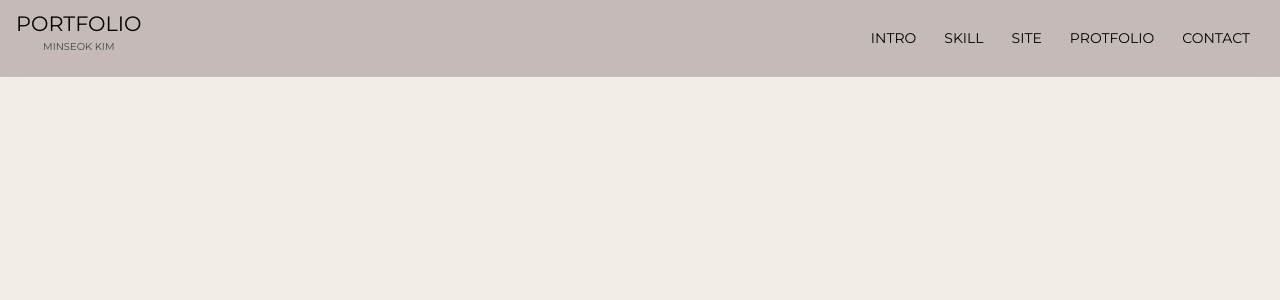
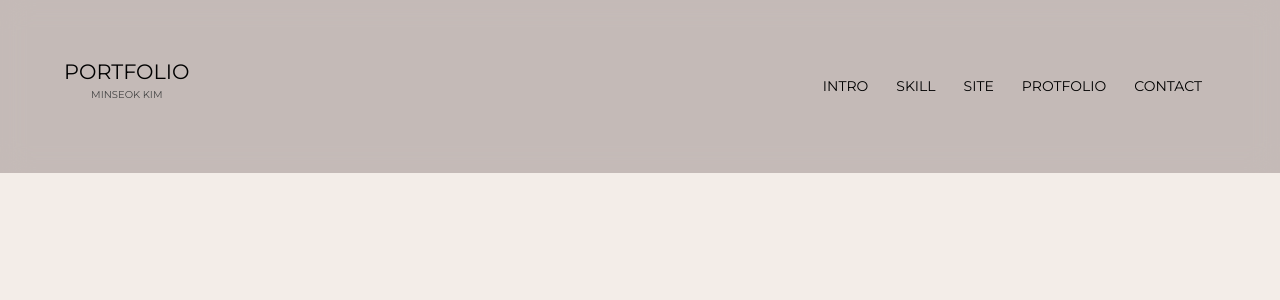
Before and after one commit to kekesky5147/websiteproject, a React (Create React App) app: page / in a window 1280 px wide. Shown: the top 300 px of the page. Built offline with nearby package versions, Linux system fonts and the light colour scheme; a small style sheet from the web is missing; a web font is replaced by a local one.

Commit message:
web_header

```diff
--- a/src/assets/scss/section/_header.scss
+++ b/src/assets/scss/section/_header.scss
@@ -9,12 +9,12 @@
 
 .header__inner{
     //양쪽정렬
+    justify-content: space-between;
     display: flex;
     align-items: center;
-    justify-content: space-between;
     background-color: rgba(116, 99, 99, 0.364);
     backdrop-filter: blur(15px);
-    padding: 1rem;
+    padding: 4rem;
 
     .header__logo{
         font-size: 1.3rem;
@@ -30,8 +30,11 @@
         }
     }
     .header__nav{
+
+
         @media (max-width: 800px){
             display: none;
+
 
             &.show {
                 display: block;
@@ -41,15 +44,15 @@
                     position: absolute;
                     right: 0;
                     top: 68px;
-                    background-color: rgba(116,99,99,0.1);
-                    backdrop-filter: blur(15px);
+                    background-color: rgba(116, 99, 99, 0.183);
+                    backdrop-filter: blur(50px);
                     z-index: 10000;
                     min-width: 150px;
                     padding: 20px 0;
 
                     li {
                         display: block;
-                        text-align: right;
+                        text-align: center;
 
                         a {
                             display: inline-block;
@@ -97,7 +100,8 @@
     }
 
     }
-    .header__nav__mobile{display: none;
+    .header__nav__mobile{
+        display: none;
         width: 40px;
         height: 40px;
         cursor: pointer;
```
